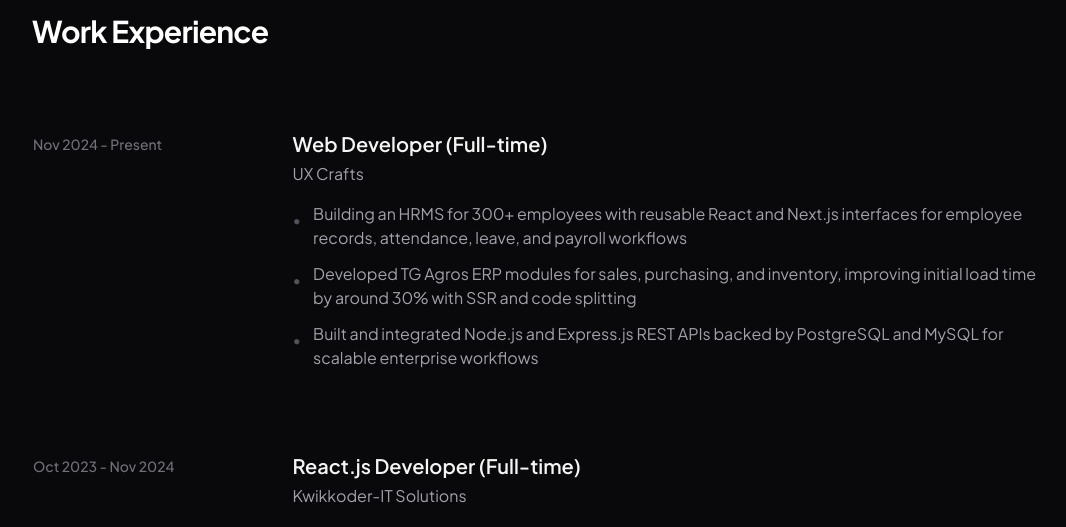
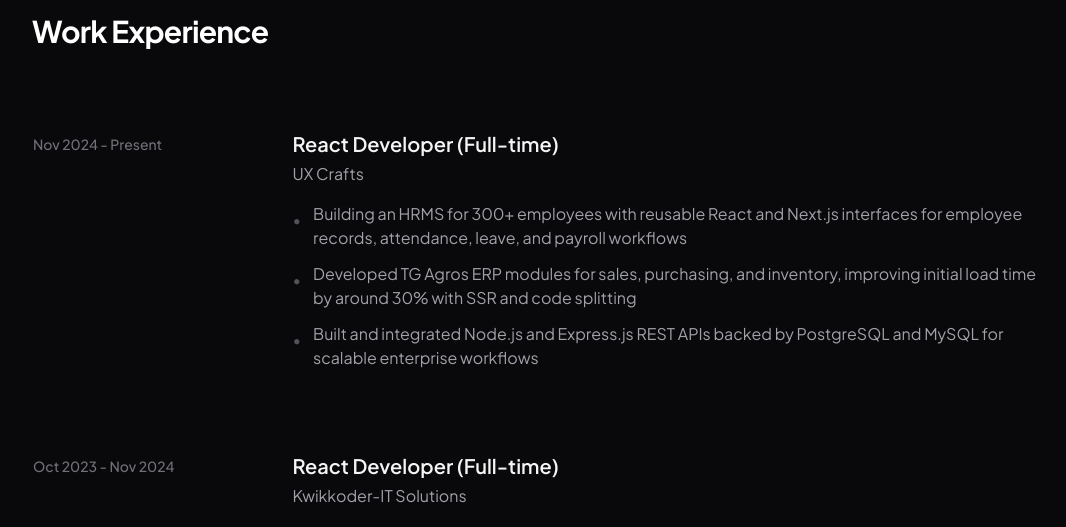
Before and after one commit to saierukala/portfolio, a Next.js app: page / in a window 1280 px wide. Shown: the part 2380-2907 px from the top of the page, without its empty margins (96-1162 px from the left). Built offline with nearby package versions, Linux system fonts and the light colour scheme.

Commit message:
updated resume and role

```diff
--- a/src/data/resume.ts
+++ b/src/data/resume.ts
@@ -5,7 +5,7 @@ export const resumeData = {
     location: "Hyderabad, Telangana",
     phone: "7989672916",
     email: "sai.erukala1508@gmail.com",
-    resumePdf: "/sai_resume.pdf",
+    resumePdf: "/SaiE_FrontendDeveloper.pdf",
     linkedin: "https://linkedin.com/in/saierukala",
     github: "https://github.com",
     bio: "Frontend Developer with 2.6+ years of experience building scalable and high-performance web applications. Proficient in React.js, Vue.js, Nuxt.js, Next.js, and Node.js. Experienced across tax management, e-commerce, and enterprise platforms. Skilled in Tailwind CSS and clean architecture principles. Passionate about emerging technologies and collaborative development.",
@@ -18,7 +18,7 @@ export const resumeData = {
   experience: [
     {
       company: "UX Crafts",
-      role: "Web Developer (Full-time)",
+      role: "React Developer  (Full-time)",
       duration: "Nov 2024 - Present",
       location: "Hyderabad",
       achievements: [
@@ -29,7 +29,7 @@ export const resumeData = {
     },
     {
       company: "Kwikkoder-IT Solutions",
-      role: "React.js Developer (Full-time)",
+      role: "React Developer (Full-time)",
       duration: "Oct 2023 - Nov 2024",
       location: "Hyderabad",
       achievements: [
```
Also changed, not shown: 2 other files (tests, documents, lock files or other folders).
